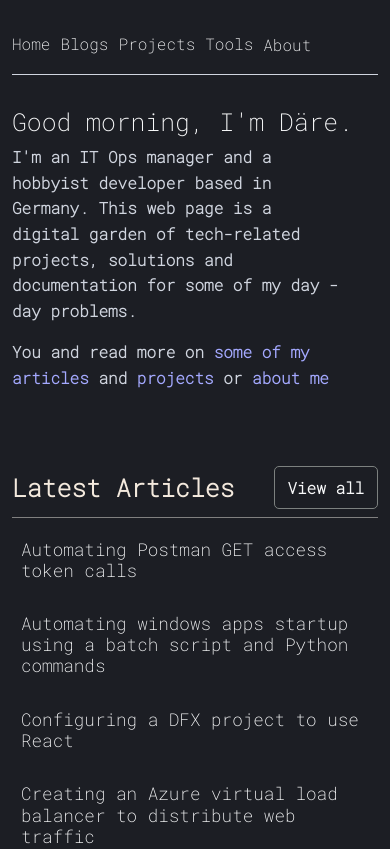
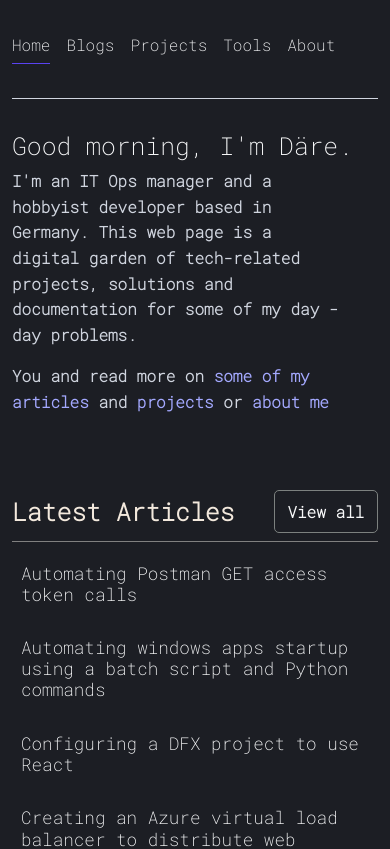
Before and after one commit to fodare/damilare-me, a React (Create React App) app: page / in a window 390 px wide. Shown: the top 849 px of the page. Built offline with nearby package versions, Linux system fonts and the light colour scheme.

Commit message:
Restyled navigation bar

```diff
--- a/public/assests/styling/style.css
+++ b/public/assests/styling/style.css
@@ -12,6 +12,17 @@ body{
 a{
     color:#f8f9fa;
 }
+
+/* Colors */
+:root{--orange: #ff7e22;
+    --yellow: #fca62a;
+    --pink: #f57ad0;
+    --purple: #673ece;
+    --indigo: #5a43f1;
+    --indigo-dark: #4509cf;
+    --indigo-light: #969bf6;
+    --indigo-muted: #f1f2fd;}
+
 
 /* Prefabs */
 
@@ -83,13 +94,13 @@ a{
 .routes{
     display: flex;
     justify-content: space-between;
-    gap: 10px;
+    gap: 1rem;
 }
-
 
 .route-links{
     text-decoration: none;
     color:#f8f9fa;
+    padding-bottom: .5rem;
     background-color: transparent;
 }
 
@@ -101,6 +112,27 @@ a{
 .home-outer{
    margin: 0 0 !important;
 }
+
+.active.home-route{
+    border-bottom:1px solid var(--indigo) ;
+}
+
+.active.blogs-route{
+    border-bottom: 1px solid var(--orange);
+}
+
+.active.projects-route{
+    border-bottom: 1px solid var(--pink);
+}
+
+.active.tools-route{
+    border-bottom: 1px solid var(--yellow);
+}
+
+.active.about-route{
+    border-bottom: 1px solid var(--indigo-light);
+}
+
 
 /* Home page styling */
 
@@ -383,6 +415,7 @@ a{
     font-size: 1.8rem;
     font-weight:bold;
 }
+
 .experience-heading{
     grid-gap: 1rem;
     align-items: center;
@@ -453,7 +486,6 @@ a{
 }
 
 /* BlogPost styling */
-
 
 .posthead p{
 text-align:center
@@ -580,14 +612,17 @@ text-align:center
     }
 
     .nav-section{
+        width: 100%;
+        padding-bottom: 2rem;
         border-bottom: .5px solid #d0d5df;
     }
+
     .nav-routes{
         display: block;
         margin-left: 0;
      }
 
-     navi
+
     .routes{
         display: flex;
         align-items: center;
@@ -631,4 +666,8 @@ text-align:center
     .mobile-only {
       display: none !important;
     }
+
+    .blogs{
+        margin-left: -1rem;
+    }
   }
--- a/src/components/NavBar.jsx
+++ b/src/components/NavBar.jsx
@@ -1,4 +1,5 @@
 import React from "react";
+import { NavLink } from "react-router-dom";
 
 function NavBar() {
    return (
@@ -18,36 +19,56 @@ function NavBar() {
                      <div className="routes">
                         {/* Home */}
                         <div className="nav-item-outer home-outer">
-                           <a href="/" className="route-links mobile-only">
+                           <NavLink
+                              to="/"
+                              activeClassName="active"
+                              className="route-links mobile-only home-route"
+                           >
                               <span>Home</span>
-                           </a>
+                           </NavLink>
                         </div>
                         {/* Blogs */}
                         <div className="nav-item-outer">
-                           <a href="/blogs" className="route-links blogs">
+                           <NavLink
+                              to="/blogs"
+                              activeClassName="active"
+                              className="route-links blogs blogs-route"
+                           >
                               <span>Blogs</span>
-                           </a>
+                           </NavLink>
                         </div>
 
                         {/* Projects */}
                         <div className="nav-item-outer">
-                           <a href="/projects" className="route-links projects">
+                           <NavLink
+                              to="/projects"
+                              activeClassName="active"
+                              className="route-links projects projects-route"
+                           >
                               <span>Projects</span>
-                           </a>
+                           </NavLink>
                         </div>
 
                         {/* Tools */}
                         <div className="nav-item-outer">
-                           <a href="/tools" className="route-links tools">
+                           <NavLink
+                              to="/tools"
+                              activeClassName="active"
+                              className="route-links tools tools-route"
+                           >
                               <span>Tools</span>
-                           </a>
+                           </NavLink>
                         </div>
 
                         {/* About */}
                         <div className="nav-item-outer">
-                           <a href="/about" className="route-links about">
+                           <NavLink
+                              to="/about"
+                              activeClassName="active"
+                              className="route-links about about-route"
+                           >
                               <span>About</span>
-                           </a>
+                           </NavLink>
                         </div>
                      </div>
                   </nav>
```
